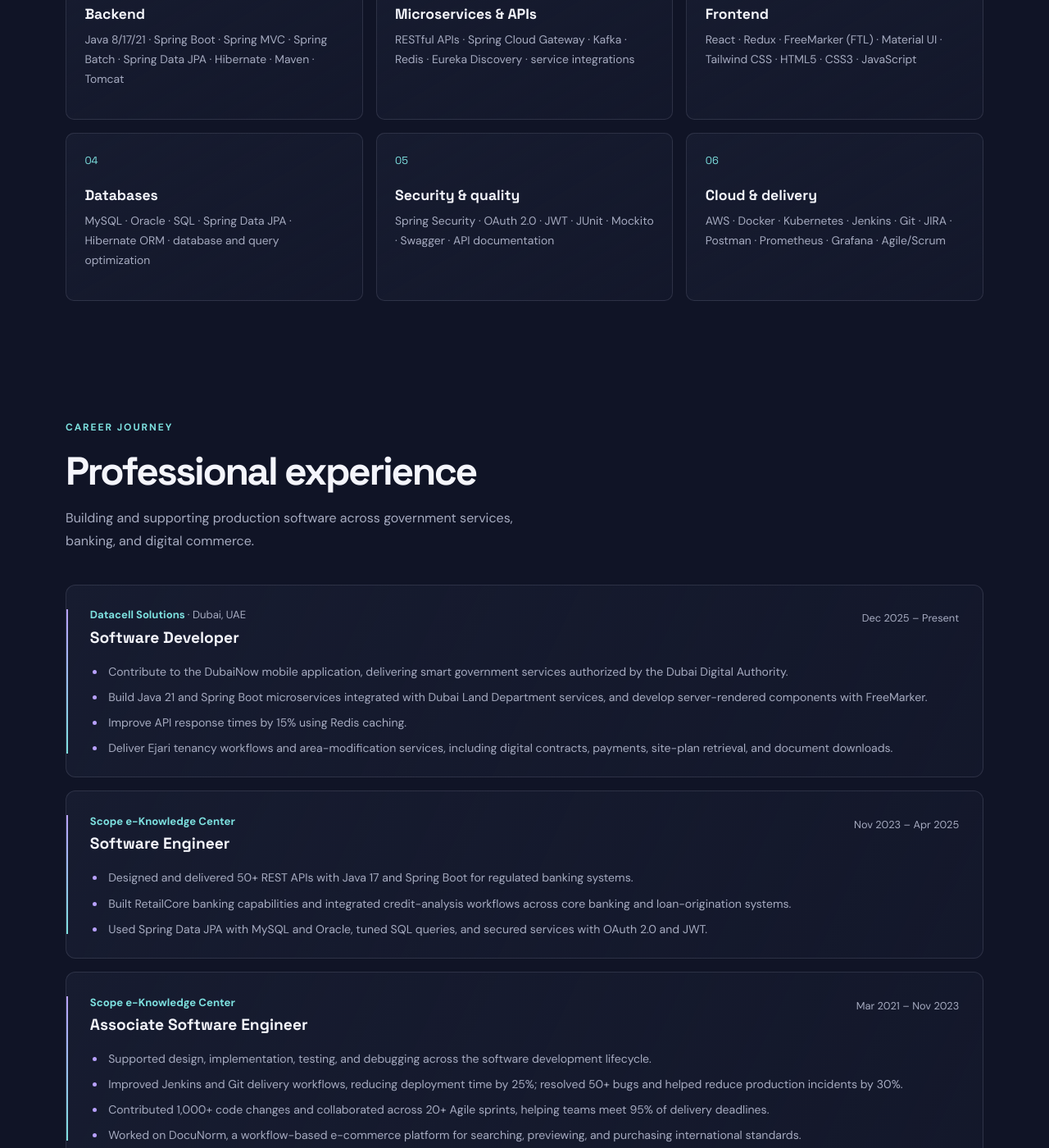
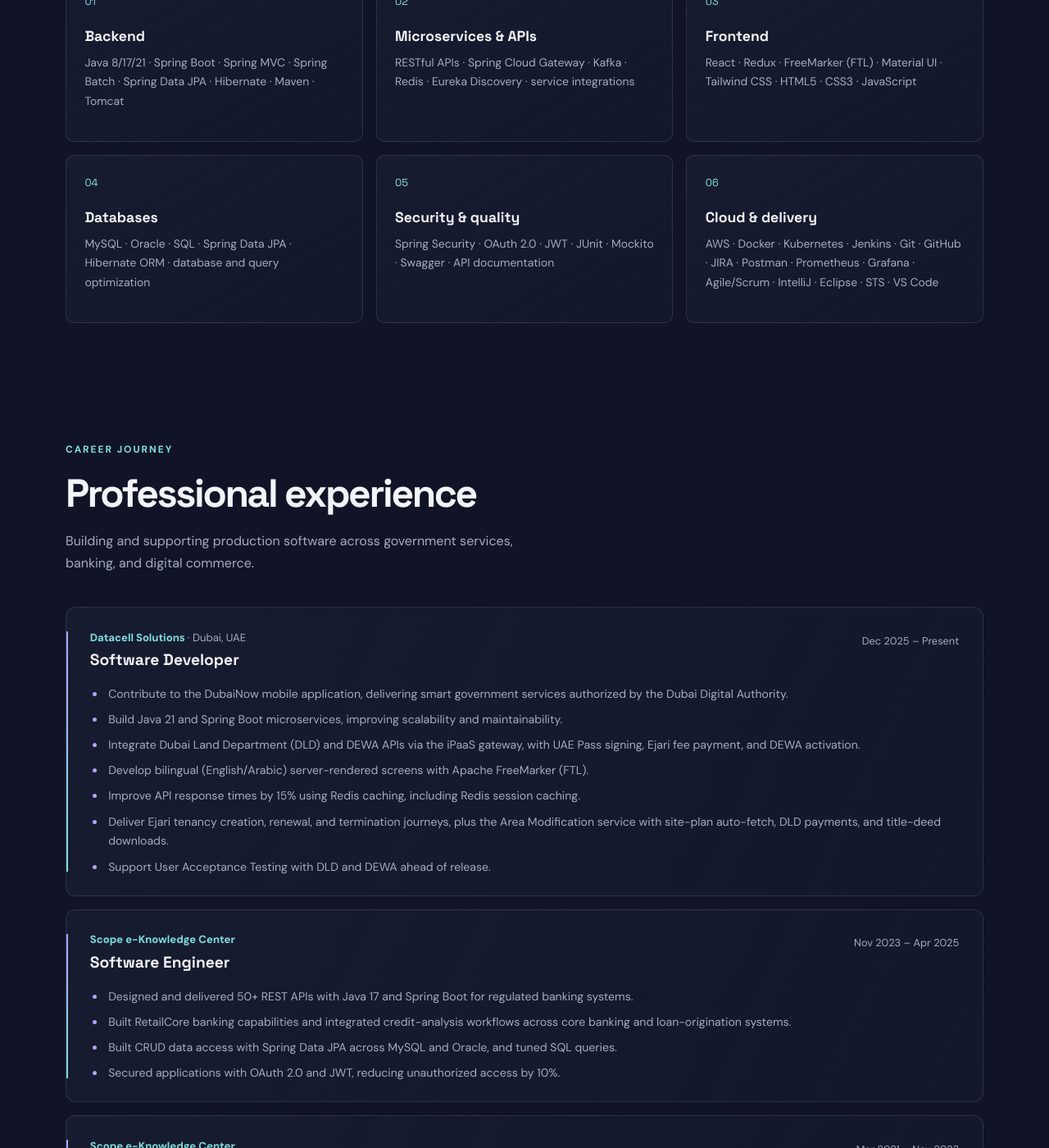
Before and after one commit to yuvaranianbu27/yuvaranianbu27, a Jekyll site: the page built from index.md, in a window 1280 px wide and 1400 px high, scrolled down 1616 px. Shown: the whole window at 82% size. Built offline with Jekyll 4.4.1, drawn with Linux system fonts in a browser that asks for light colours; some of the changed text lies outside the part shown.

Commit message:
Update portfolio and profile README from latest CV (#1)
Add DEWA, UAE Pass and iPaaS integrations, fuller Ejari and Area
Modification details, RetailCore modules, OAuth2/JWT impact, and tools.

```diff
--- a/index.md
+++ b/index.md
@@ -6,9 +6,9 @@ description: Java developer and backend engineer with 5 years of experience buil
 
 <section class="hero" id="about">
   <div class="hero-content">
-    <p class="eyebrow"><span class="status-dot"></span> Java Developer · Backend Engineer</p>
+    <p class="eyebrow"><span class="status-dot"></span> Java Developer · Software Engineer · Backend Engineer</p>
     <h1>Hi, I’m <span>Yuvarani Anbu.</span></h1>
-    <p class="hero-copy">I build secure, scalable Java services and API-driven products. Over 5 years in software development, I’ve delivered banking integrations and digital government services with Spring Boot, microservices, and a focus on measurable improvements.</p>
+    <p class="hero-copy">I build secure, scalable, high-performance Java services and API-driven products. Over 5 years in software development, I’ve delivered banking integrations and digital government services with Spring Boot, microservices, and a focus on measurable improvements.</p>
     <div class="hero-actions">
       <a class="button button-primary" href="#experience">Explore my experience <span aria-hidden="true">↓</span></a>
       <a class="button button-secondary" href="mailto:yuvaranianbu27@gmail.com">Get in touch <span aria-hidden="true">↗</span></a>
@@ -56,7 +56,7 @@ description: Java developer and backend engineer with 5 years of experience buil
   </div>
   <div class="about-copy">
     <p>I’m a Java developer with 5 years of experience designing and delivering backend services, REST APIs, and distributed microservices for government and banking products. My work spans Java 8, 17, and 21; Spring Boot; database integrations; application security; and frontend components when a feature needs them.</p>
-    <p>I enjoy taking complex workflows from integration through delivery—working with cross-functional teams, improving performance, and building software that is secure, maintainable, and useful.</p>
+    <p>I enjoy taking complex workflows from integration through delivery—writing high-quality, well-tested code, optimising database connections and application performance, and solving ambitious problems alongside high-calibre teams in fast-paced environments.</p>
   </div>
 </section>
 
@@ -116,7 +116,7 @@ description: Java developer and backend engineer with 5 years of experience buil
     <article class="skill-card">
       <span class="card-number">06</span>
       <h3>Cloud &amp; delivery</h3>
-      <p>AWS · Docker · Kubernetes · Jenkins · Git · JIRA · Postman · Prometheus · Grafana · Agile/Scrum</p>
+      <p>AWS · Docker · Kubernetes · Jenkins · Git · GitHub · JIRA · Postman · Prometheus · Grafana · Agile/Scrum · IntelliJ · Eclipse · STS · VS Code</p>
     </article>
   </div>
 </section>
@@ -138,9 +138,12 @@ description: Java developer and backend engineer with 5 years of experience buil
       </div>
       <ul>
         <li>Contribute to the DubaiNow mobile application, delivering smart government services authorized by the Dubai Digital Authority.</li>
-        <li>Build Java 21 and Spring Boot microservices integrated with Dubai Land Department services, and develop server-rendered components with FreeMarker.</li>
-        <li>Improve API response times by 15% using Redis caching.</li>
-        <li>Deliver Ejari tenancy workflows and area-modification services, including digital contracts, payments, site-plan retrieval, and document downloads.</li>
+        <li>Build Java 21 and Spring Boot microservices, improving scalability and maintainability.</li>
+        <li>Integrate Dubai Land Department (DLD) and DEWA APIs via the iPaaS gateway, with UAE Pass signing, Ejari fee payment, and DEWA activation.</li>
+        <li>Develop bilingual (English/Arabic) server-rendered screens with Apache FreeMarker (FTL).</li>
+        <li>Improve API response times by 15% using Redis caching, including Redis session caching.</li>
+        <li>Deliver Ejari tenancy creation, renewal, and termination journeys, plus the Area Modification service with site-plan auto-fetch, DLD payments, and title-deed downloads.</li>
+        <li>Support User Acceptance Testing with DLD and DEWA ahead of release.</li>
       </ul>
     </article>
     <article class="experience-card">
@@ -154,7 +157,8 @@ description: Java developer and backend engineer with 5 years of experience buil
       <ul>
         <li>Designed and delivered 50+ REST APIs with Java 17 and Spring Boot for regulated banking systems.</li>
         <li>Built RetailCore banking capabilities and integrated credit-analysis workflows across core banking and loan-origination systems.</li>
-        <li>Used Spring Data JPA with MySQL and Oracle, tuned SQL queries, and secured services with OAuth 2.0 and JWT.</li>
+        <li>Built CRUD data access with Spring Data JPA across MySQL and Oracle, and tuned SQL queries.</li>
+        <li>Secured applications with OAuth 2.0 and JWT, reducing unauthorized access by 10%.</li>
       </ul>
     </article>
     <article class="experience-card">
@@ -186,14 +190,14 @@ description: Java developer and backend engineer with 5 years of experience buil
       <div class="project-topline"><span>Government · Digital services</span><span aria-hidden="true">01</span></div>
       <div class="project-icon" aria-hidden="true">⌂</div>
       <h3>DubaiNow · Ejari &amp; Area Modification</h3>
-      <p>Mobile-enabled tenancy and property services with digital contracts, secure payments, site-plan retrieval, and downloadable documents.</p>
-      <span class="project-stack">Java 21 · Spring Boot · Microservices · Redis · FreeMarker</span>
+      <p>Mobile-enabled tenancy creation, renewal, and termination, plus area modification: server-driven journeys, contract progress stepper, Ejari history, digital contract signing via UAE Pass, secure payments, DEWA activation, site-plan retrieval, and downloadable title deeds.</p>
+      <span class="project-stack">Java 21 · Spring Boot · Microservices · Redis · FreeMarker · DLD &amp; DEWA APIs</span>
     </article>
     <article class="project-card project-banking">
       <div class="project-topline"><span>Banking · Microservices</span><span aria-hidden="true">02</span></div>
       <div class="project-icon" aria-hidden="true">▤</div>
       <h3>RetailCore &amp; Credix 7.1</h3>
-      <p>Banking services for customer and beneficiary management, transfers, cards, and integrated retail-credit analysis workflows.</p>
+      <p>Legacy banking re-architected into API-driven microservices—customer, address, and beneficiary management, third-party and external transfers, credit cards—plus centralized retail-credit analysis integrating core banking and loan origination.</p>
       <span class="project-stack">Java 17 · Spring Boot · REST · MySQL · Oracle</span>
     </article>
     <article class="project-card project-genie">
@@ -214,7 +218,7 @@ description: Java developer and backend engineer with 5 years of experience buil
       <div class="project-topline"><span>Digital commerce · Workflow</span><span aria-hidden="true">05</span></div>
       <div class="project-icon" aria-hidden="true">▧</div>
       <h3>DocuNorm</h3>
-      <p>A secure e-commerce workflow for discovering, previewing, and purchasing digital international standards.</p>
+      <p>A secure workflow-based platform for searching, previewing, and purchasing international standards (ISO, IEC, IEEE, ANSI, ASTM and more) with carts, secure payments, licence-based downloads, and admin controls.</p>
       <span class="project-stack">Java · Spring · MySQL · Secure payments</span>
     </article>
   </div>
```
Also changed, not shown: README.md.
